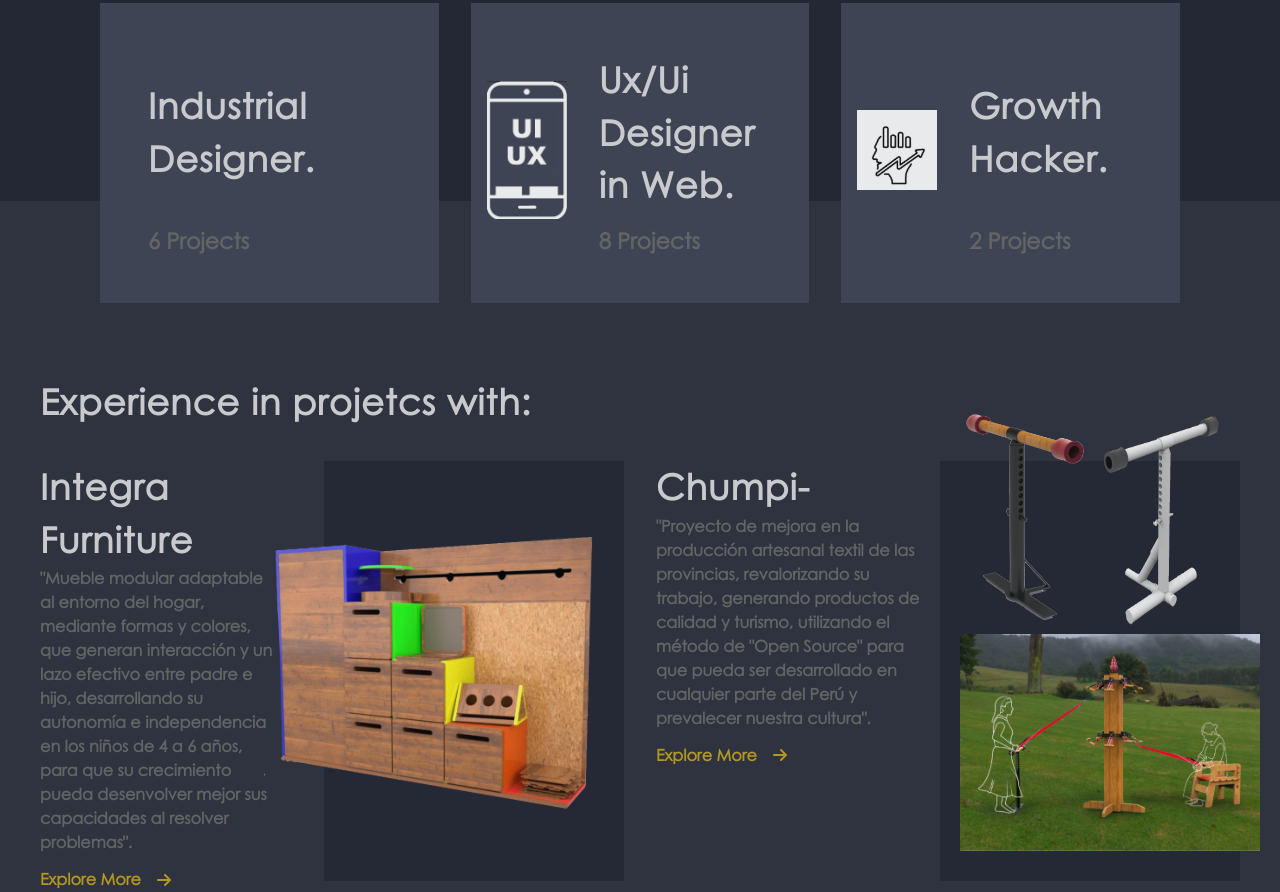
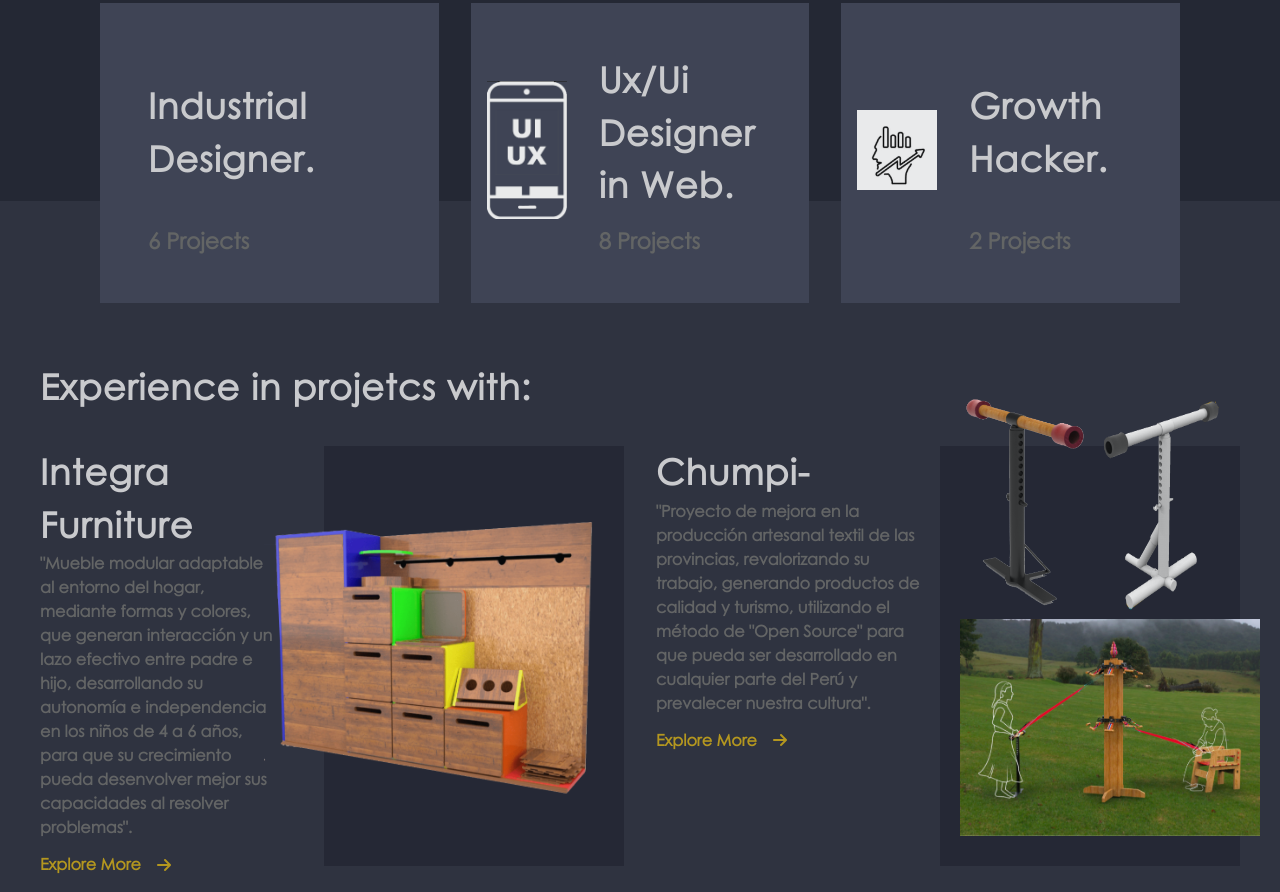
Before and after one commit to DarkCodePE/porfolio-designer, a plain HTML site: page index.html in a window 1280 px wide. Shown: the part 1399-2291 px from the top of the page. Drawn offline with nearby package versions, Linux system fonts and the light colour scheme.

Commit message:
bug margin

```diff
--- a/css/hero.css
+++ b/css/hero.css
@@ -363,7 +363,7 @@ button{
     grid-column-start: 2;
 }
 #proyect{
-    padding-top: calc(350px/2);
+    padding-top: calc(40vh/2);
 }
 .proyect__container{
     max-width: 1200px;
```
Also changed, not shown: index2.html (+1 -1 lines).
